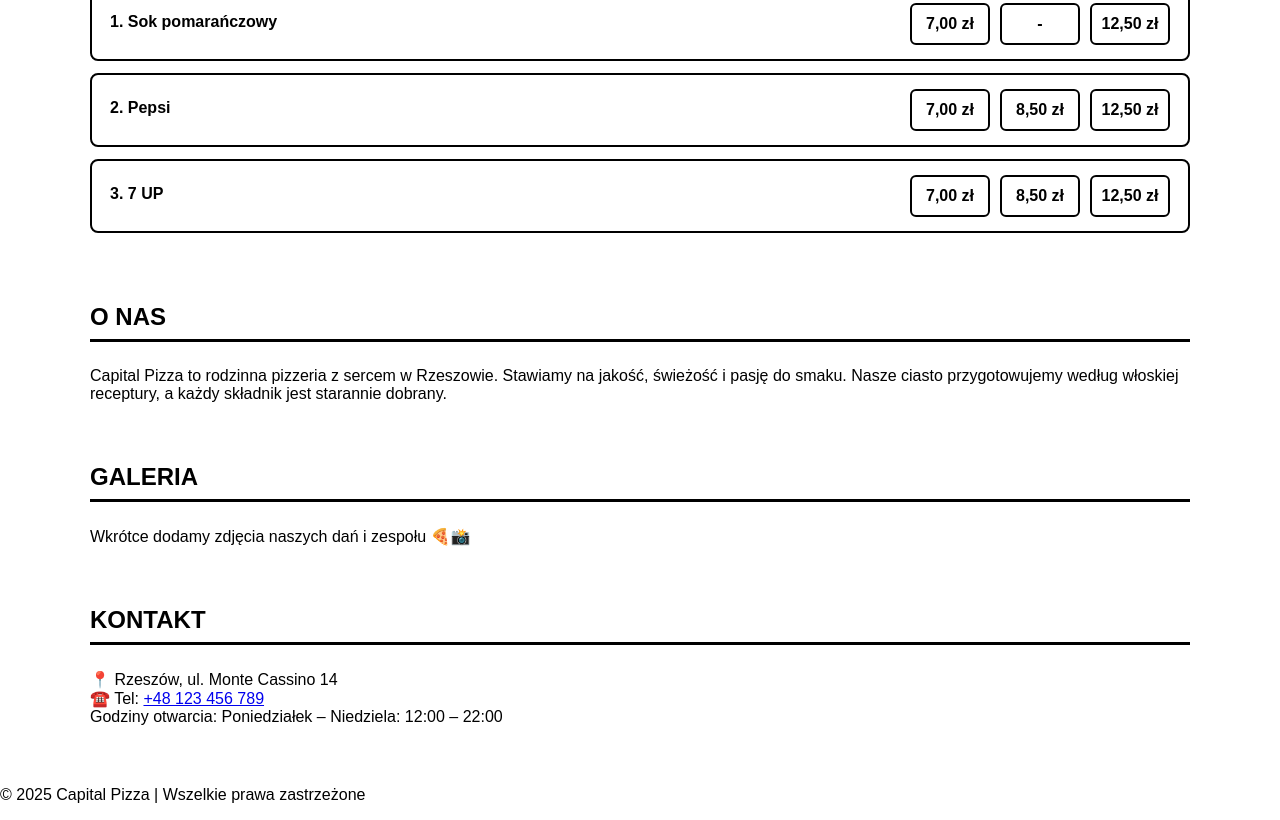
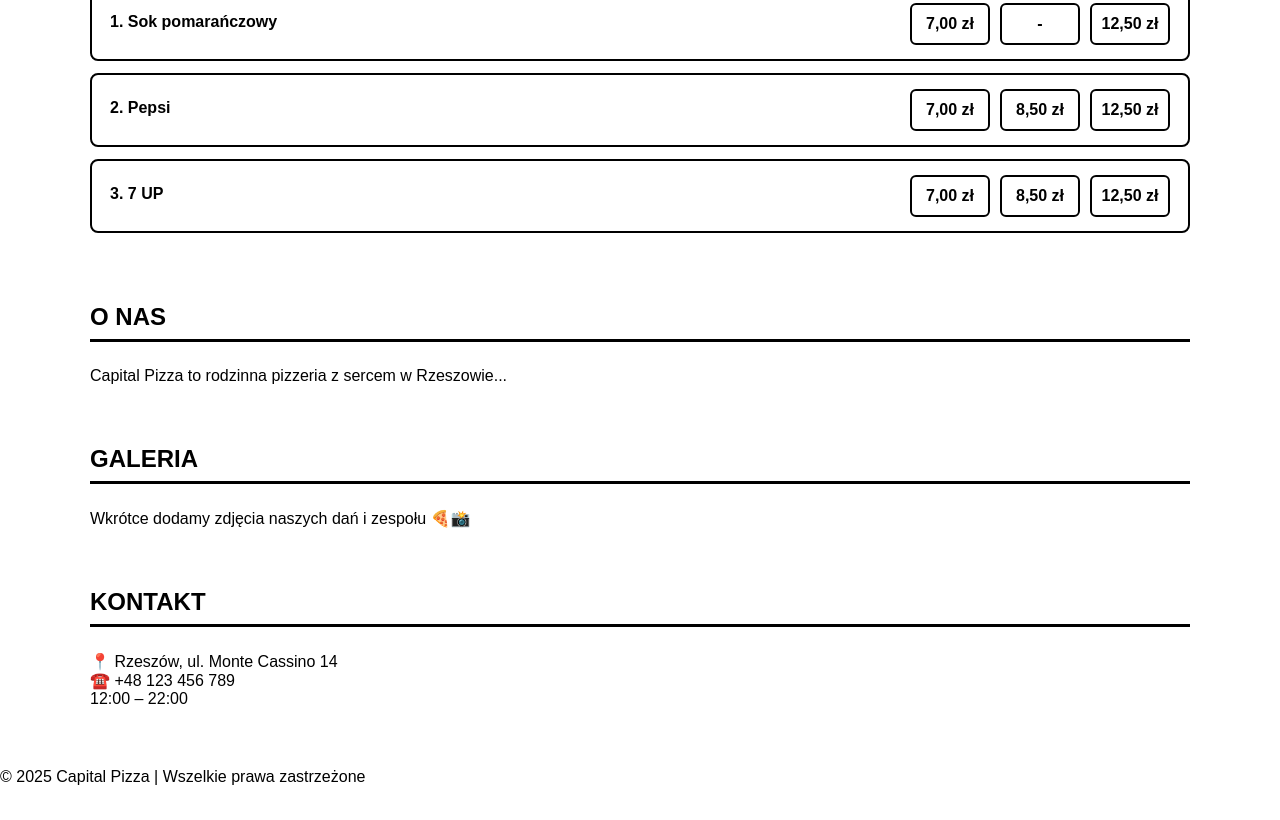
Before and after one commit to ViacheslavAntipov/capital-pizza, a plain HTML site: page index.html in a window 1280 px wide. Shown: the part 4185-5005 px from the top of the page. Drawn offline with Linux system fonts and the light colour scheme.

Commit message:
Update index.html

```diff
--- a/index.html
+++ b/index.html
@@ -4,11 +4,9 @@
   <meta charset="UTF-8" />
   <meta name="viewport" content="width=device-width, initial-scale=1.0" />
   <title>Capital Pizza | Najlepsza pizza w Rzeszowie</title>
-  <link rel="stylesheet" href="style.css?v=5.1" />
+  <link rel="stylesheet" href="style.css?v=6.0" />
 </head>
 <body>
-
-  <!-- ===== HEADER ===== -->
   <header>
     <div class="header-left">
       <img src="https://scontent-waw2-2.xx.fbcdn.net/v/t39.30808-6/518813409_1287856906676550_3734132123728167354_n.jpg?_nc_cat=106&ccb=1-7&_nc_sid=6ee11a&_nc_ohc=CHIiAaJcH4QQ7kNvwGCpkxG&_nc_oc=Adkd8Zx8PTFdlyMdZ4BKE3gqQavCXqmdampOa5gKCN_F-Z95n8jCnjUhRvEkdc_Ghm0&_nc_zt=23&_nc_ht=scontent-waw2-2.xx&_nc_gid=N-yjljBwnxuUHM4fqTrRhA&oh=00_AfjW6mBkj769I0K-UaVegntMQh-1EOvRqqLPKzPMu57Y_g&oe=690F0745"
@@ -25,7 +23,6 @@
     </div>
   </header>
 
-  <!-- ===== SIDE MENU ===== -->
   <div id="side-menu">
     <button id="close-menu">×</button>
     <a href="#menu">Menu</a>
@@ -34,46 +31,36 @@
     <a href="#contact">Kontakt</a>
   </div>
 
-  <!-- ===== MENU ===== -->
   <section id="menu" class="content-section">
     <h2>Menu</h2>
     <div id="menu-container">Ładowanie menu...</div>
   </section>
 
-  <!-- ===== O NAS ===== -->
   <section id="about" class="content-section">
     <h2>O nas</h2>
-    <p>
-      Capital Pizza to rodzinna pizzeria z sercem w Rzeszowie. Stawiamy na jakość,
-      świeżość i pasję do smaku. Nasze ciasto przygotowujemy według włoskiej receptury,
-      a każdy składnik jest starannie dobrany.
-    </p>
+    <p>Capital Pizza to rodzinna pizzeria z sercem w Rzeszowie...</p>
   </section>
 
-  <!-- ===== GALERIA ===== -->
   <section id="gallery" class="content-section">
     <h2>Galeria</h2>
     <p>Wkrótce dodamy zdjęcia naszych dań i zespołu 🍕📸</p>
   </section>
 
-  <!-- ===== KONTAKT ===== -->
   <section id="contact" class="content-section">
     <h2>Kontakt</h2>
-    <p>
-      📍 Rzeszów, ul. Monte Cassino 14<br />
-      ☎️ Tel: <a href="tel:+48123456789">+48 123 456 789</a><br />
-      Godziny otwarcia: Poniedziałek – Niedziela: 12:00 – 22:00
-    </p>
+    <p>📍 Rzeszów, ul. Monte Cassino 14<br />☎️ +48 123 456 789<br />12:00 – 22:00</p>
   </section>
 
-  <!-- ===== STOPKA ===== -->
   <footer>
     <p>© 2025 Capital Pizza | Wszelkie prawa zastrzeżone</p>
   </footer>
 
-  <!-- ===== POWRÓT NA GÓRĘ ===== -->
   <button id="scrollTopBtn">↑</button>
 
-  <script src="script.js?v=5.1"></script>
+  <!-- popup i modal -->
+  <div id="photo-popup" class="hidden"></div>
+  <div id="photo-modal" class="hidden"></div>
+
+  <script src="script.js?v=6.0"></script>
 </body>
 </html>
```
